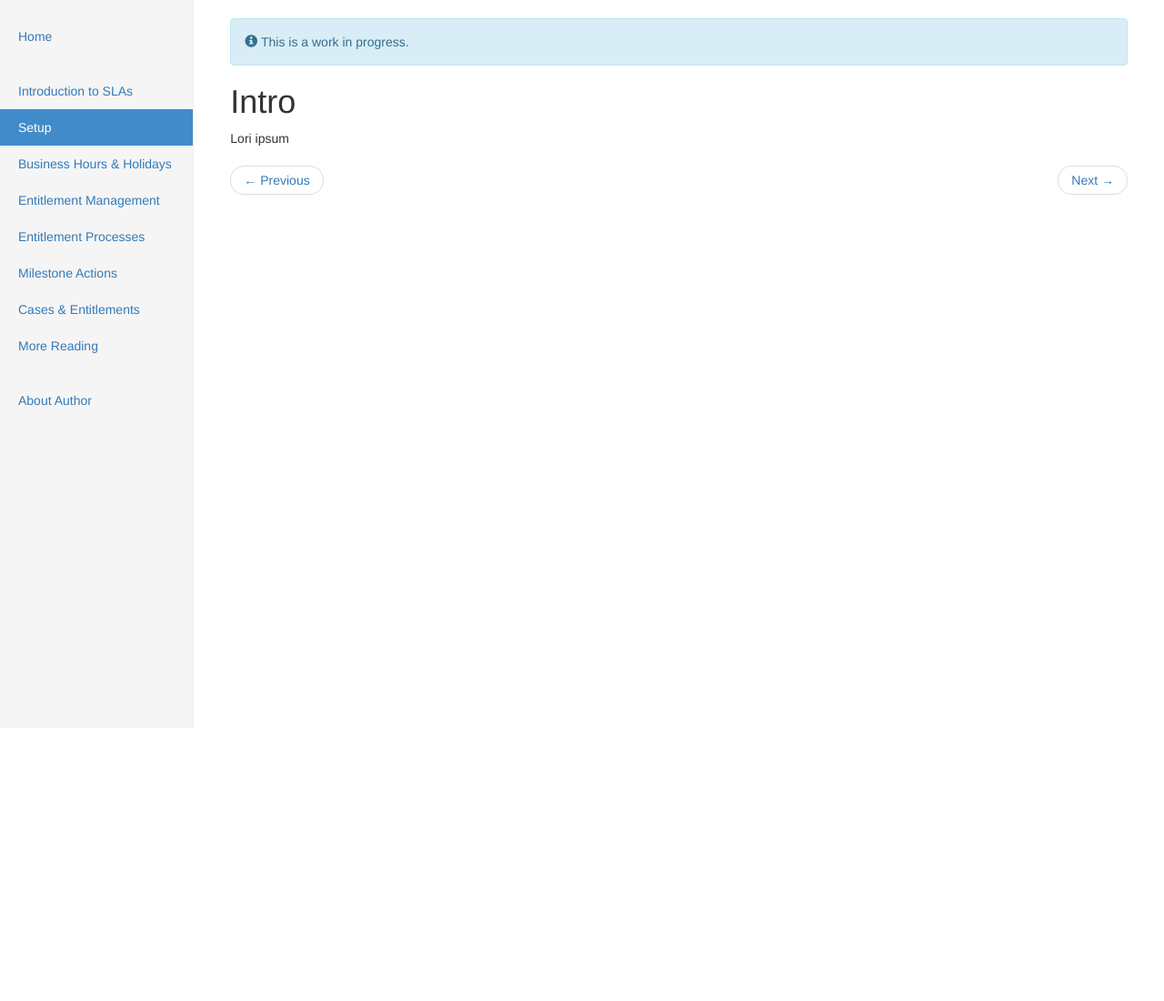
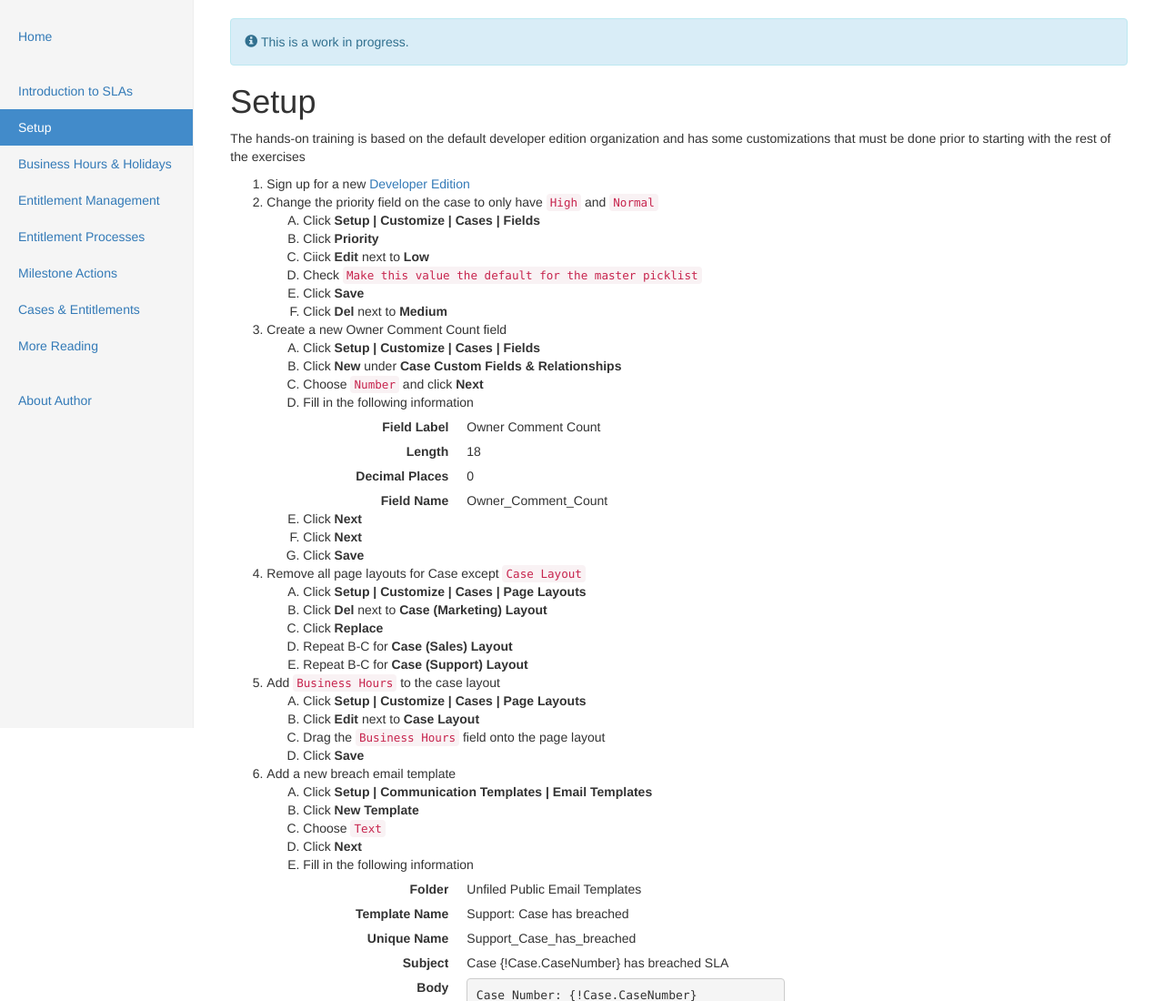
Before and after one commit to pcon/handsontraining, a plain HTML site: page entitlements/02_setup.html in a window 1280 px wide. Shown: the top 1100 px of the page at 91% size. Before the commit the page ends 800 px from the top, so only its background shows below. Drawn offline with nearby package versions, Linux system fonts and the light colour scheme.

Commit message:
Adding setup content

```diff
--- a/entitlements/02_setup.html
+++ b/entitlements/02_setup.html
@@ -39,12 +39,144 @@
 				</div> <!-- .sidebar -->
 				<div class="col-sm-9 col-sm-offset-3 col-md-10 col-md-offset-2 main">
 					<p class="alert alert-info" role="alert"><i class="glyphicon glyphicon-info-sign"></i> This is a work in progress.</p>
-					<h1>Intro</h1>
-					<p>Lori ipsum</p>
+					<h1>Setup</h1>
+					<p>The hands-on training is based on the default developer edition organization and has some customizations that must be done prior to starting with the rest of the exercises</p>
+					<ol>
+						<li>Sign up for a new <a href="https://developer.salesforce.com/signup">Developer Edition</a></li>
+						<li>Change the priority field on the case to only have <code>High</code> and <code>Normal</code>
+							<ol>
+								<li>Click <b>Setup | Customize | Cases | Fields</b></li>
+								<li>Click <b>Priority</b></li>
+								<li>Ciick <b>Edit</b> next to <b>Low</b></li>
+								<li>Check <code>Make this value the default for the master picklist</code></li>
+								<li>Click <b>Save</b></li>
+								<li>Click <b>Del</b> next to <b>Medium</b></li>
+							</ol>
+						</li>
+						<li>Create a new Owner Comment Count field
+							<ol>
+								<li>Click <b>Setup | Customize | Cases | Fields</b></li>
+								<li>Click <b>New</b> under <b>Case Custom Fields &amp; Relationships</b></li>
+								<li>Choose <code>Number</code> and click <b>Next</b></li>
+								<li>Fill in the following information
+									<dl class="dl-horizontal" style="margin-bottom: 0px;">
+										<dt style="margin-top: 0px;">Field Label</dt>
+										<dd>Owner Comment Count</dd>
+										<dt>Length</dt>
+										<dd>18</dd>
+										<dt>Decimal Places</dt>
+										<dd>0</dd>
+										<dt>Field Name</dt>
+										<dd>Owner_Comment_Count</dd>
+									</dl>
+								</li>
+								<li>Click <b>Next</b></li>
+								<li>Click <b>Next</b></li>
+								<li>Click <b>Save</b></li>
+							</ol>
+						</li>
+						<li>Remove all page layouts for Case except <code>Case Layout</code>
+							<ol>
+								<li>Click <b>Setup | Customize | Cases | Page Layouts</b></li>
+								<li>Click <b>Del</b> next to <b>Case (Marketing) Layout</b></li>
+								<li>Click <b>Replace</b></li>
+								<li>Repeat B-C for <b>Case (Sales) Layout</b></li>
+								<li>Repeat B-C for <b>Case (Support) Layout</b></li>
+							</ol>
+						</li>
+						<li>Add <code>Business Hours</code> to the case layout
+							<ol>
+								<li>Click <b>Setup | Customize | Cases | Page Layouts</b></li>
+								<li>Click <b>Edit</b> next to <b>Case Layout</b></li>
+								<li>Drag the <code>Business Hours</code> field onto the page layout</li>
+								<li>Click <b>Save</b></li>
+							</ol>
+						</li>
+						<li>Add a new breach email template
+							<ol>
+								<li>Click <b>Setup | Communication Templates | Email Templates</b></li>
+								<li>Click <b>New Template</b></li>
+								<li>Choose <code>Text</code></li>
+								<li>Click <b>Next</b></li>
+								<li>Fill in the following information
+									<dl class="dl-horizontal" style="margin-bottom: 0px;">
+										<dt style="margin-top: 0px;">Folder</dt>
+										<dd>Unfiled Public Email Templates</dd>
+										<dt>Template Name</dt>
+										<dd>Support: Case has breached</dd>
+										<dt>Unique Name</dt>
+										<dd>Support_Case_has_breached</dd>
+										<dt>Subject</dt>
+										<dd>Case {!Case.CaseNumber} has breached SLA</dd>
+										<dt>Body</dt>
+										<dd><pre style="max-width: 350px">Case Number: {!Case.CaseNumber}
+Subject: {!Case.Subject}</pre></dd>
+									</dl>
+								</li>
+								<li>Click <b>Save</b></li>
+							</ol>
+						</li>
+						<li>Create the <code>CaseCommentCount</code> trigger
+							<ol>
+								<li>Click <b>Setup | Develop | Apex Triggers</b></li>
+								<li>Click <b>Developer Console</b></li>
+								<li>Click <b>File | New | Apex Trigger</b></li>
+								<li>Fill in the following information and click <b>Submit</b>
+									<dl class="dl-horizontal" style="margin-bottom: 0px;">
+										<dt style="margin-top: 0px;">Name</dt>
+										<dd>CaseCommentCount</dd>
+										<dt>sObject</dt>
+										<dd>Case</dd>
+									</dl>
+								</li>
+								<li>Replace the contents with the following
+									<pre>trigger CaseCommentCount on CaseComment (after insert, after delete) {
+	Set&lt;Id&gt; ownerIds = new Set&lt;Id&gt;();
+	Set&lt;Id&gt; caseIds = new Set&lt;Id&gt;();
+	Map&lt;Id, Integer&gt; commentCount = new Map&lt;Id, Integer&gt;();
+
+	List&lt;CaseComment&gt; comments = (Trigger.isInsert) ?
+	Trigger.new : Trigger.old;
+
+	for (CaseComment cc : comments) {
+		caseIds.add(cc.ParentId);
+		commentCount.put(cc.ParentId, 0);
+	}
+
+	for (Case c : [select OwnerId from Case where Id in :caseIds]) {
+		ownerIds.add(c.OwnerId);
+	}
+
+	for (CaseComment cc : [
+		select CreatedById,
+			ParentId
+		from CaseComment
+		where ParentId in :caseIds and
+		CreatedById in :ownerIds
+	]) {
+		commentCount.put(cc.ParentId,
+			commentCount.get(cc.ParentId) + 1
+		);
+	}
+
+	List&lt;Case&gt; casesToUpdate = new List&lt;Case&gt;();
+
+	for (Id id : commentCount.keySet()) {
+		casesToUpdate.add(new Case(
+			Id = id,
+			Owner_Comment_Count__c = commentCount.get(id)
+		));
+	}
+
+	update casesToUpdate;
+} </pre>
+							</ol>
+						</li>
+					</ol>
 					<nav>
 						<ul class="pager">
-							<li class="previous"><a href=""><span aria-hidden="true">&larr;</span> Previous</a></li>
-							<li class="next"><a href="">Next <span aria-hidden="true">&rarr;</span></a></li>
+							<li class="previous"><a href="01_introduction.html"><span aria-hidden="true">&larr;</span> Previous</a></li>
+							<li class="next"><a href="03_business_hours_and_holidays.html">Next <span aria-hidden="true">&rarr;</span></a></li>
 						</ul>
 					</nav>
 				</div>
```
